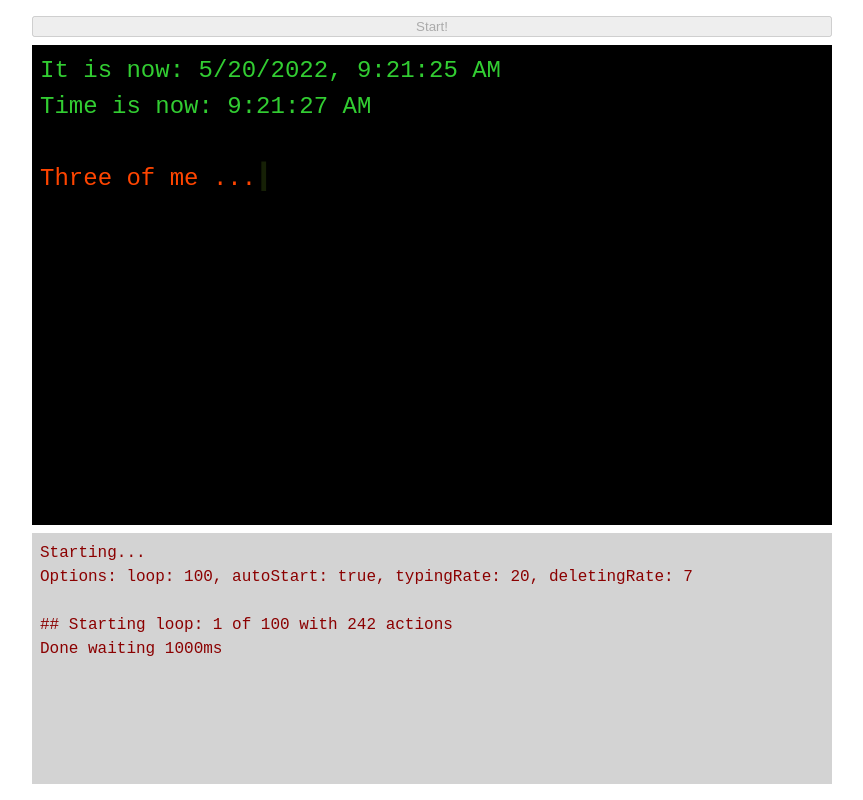
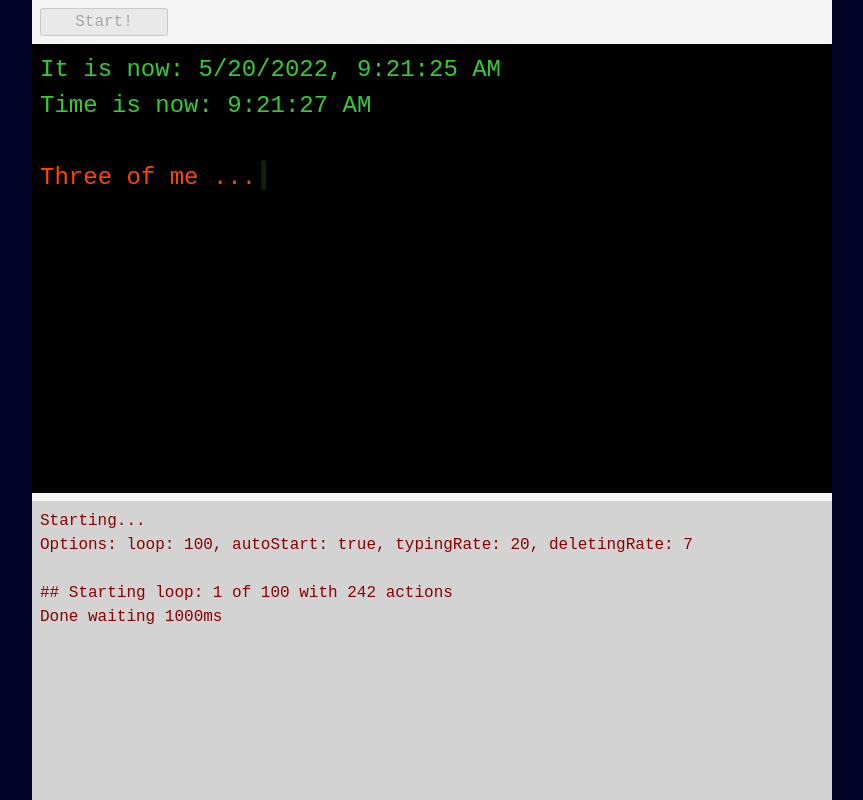
Before and after one commit to shahzadnaeem/typewriter-toy, a website built with Vite: page index.html in a window 1280 px wide. Shown: the whole page, without its empty margins (208-1071 px from the left). Built offline with nearby package versions, Linux system fonts and the light colour scheme.

Commit message:
Better CSS ...

```diff
--- a/index.html
+++ b/index.html
@@ -10,7 +10,7 @@
   <title>Typewriter Toy</title>
 </head>
 
-<body>
+<body class="container">
   <div id="app"></div>
 </body>
 
--- a/src/main.ts
+++ b/src/main.ts
@@ -1,3 +1,4 @@
+import "./reset.css";
 import "./style.css";
 import Typewriter, { Options } from "./Typewriter";
 
--- /dev/null
+++ b/src/reset.css
@@ -0,0 +1,74 @@
+/* Box sizing rules */
+*,
+*::before,
+*::after {
+  box-sizing: border-box;
+}
+
+/* Remove default margin */
+body,
+h1,
+h2,
+h3,
+h4,
+p,
+figure,
+blockquote,
+dl,
+dd {
+  margin: 0;
+}
+
+/* Remove list styles on ul, ol elements with a list role, which suggests default styling will be removed */
+ul[role='list'],
+ol[role='list'] {
+  list-style: none;
+}
+
+/* Set core root defaults */
+html:focus-within {
+  scroll-behavior: smooth;
+}
+
+/* Set core body defaults */
+body {
+  min-height: 100vh;
+  text-rendering: optimizeSpeed;
+  line-height: 1.5;
+}
+
+/* A elements that don't have a class get default styles */
+a:not([class]) {
+  text-decoration-skip-ink: auto;
+}
+
+/* Make images easier to work with */
+img,
+picture {
+  max-width: 100%;
+  display: block;
+}
+
+/* Inherit fonts for inputs and buttons */
+input,
+button,
+textarea,
+select {
+  font: inherit;
+}
+
+/* Remove all animations, transitions and smooth scroll for people that prefer not to see them */
+@media (prefers-reduced-motion: reduce) {
+  html:focus-within {
+   scroll-behavior: auto;
+  }
+
+  *,
+  *::before,
+  *::after {
+    animation-duration: 0.01ms !important;
+    animation-iteration-count: 1 !important;
+    transition-duration: 0.01ms !important;
+    scroll-behavior: auto !important;
+  }
+}
--- a/src/style.css
+++ b/src/style.css
@@ -3,18 +3,31 @@
   margin: 0;
 }
 
+.container {
+  background-color: rgb(4, 4, 40);
+  max-width: 800px;
+  height: 100vh;
+  margin: 0 auto;
+}
+
 #app {
   font-family: 'Courier New', Courier, monospace;
+  background-color: whitesmoke;
   color: #2c3e50;
 
   display: flex;
   flex-flow: column;
   gap: 0.5rem;
-  max-width: 800px;
+
   height: 100vh;
-  margin: 0 auto;
-  padding: 1rem 0;
+  /* padding: 1rem 0; */
   line-height: 1.5;
+}
+
+#app button {
+  margin: 0.5rem 0.5rem 0 0.5rem;
+  padding: 0 1rem;
+  width: 8rem;
 }
 
 .typewriter {
@@ -33,8 +46,7 @@
   font-size: medium;
   padding: 0.5rem;
   white-space: pre-wrap;
-  flex-grow: 1;
-  max-height: 40vh;
+  height: 40vh;
   overflow-y: auto;
 }
 
```
Also changed, not shown: 1 other file.
